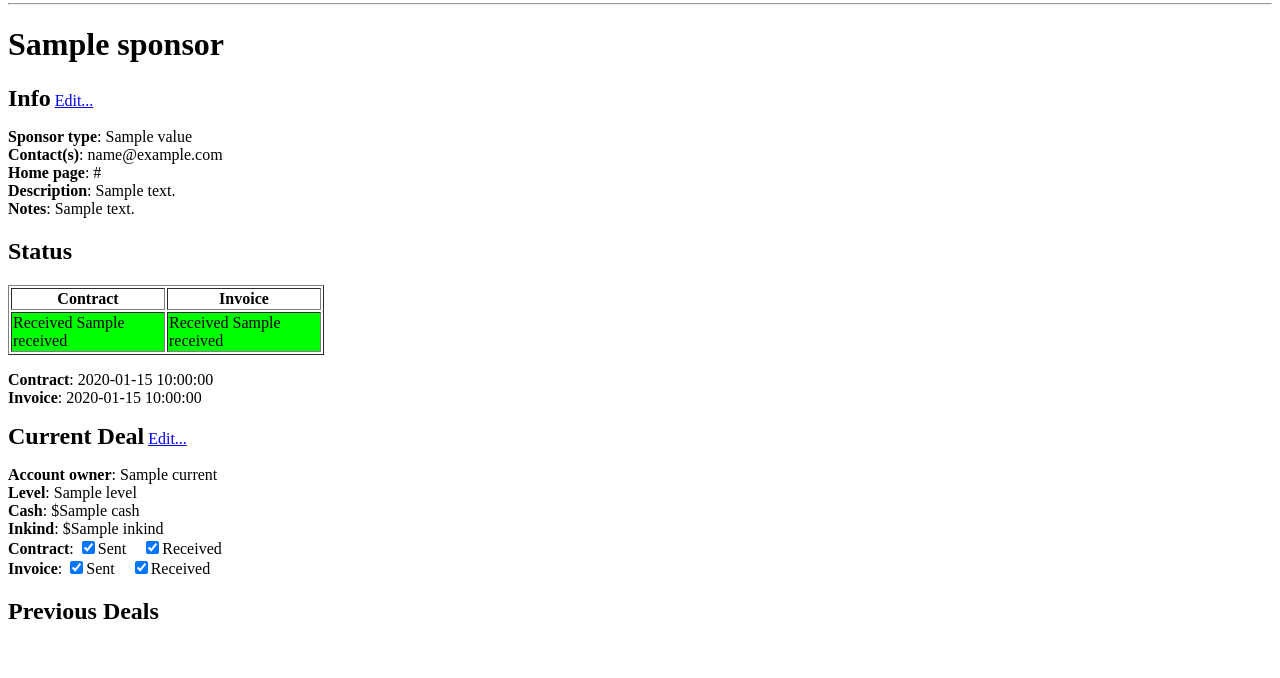
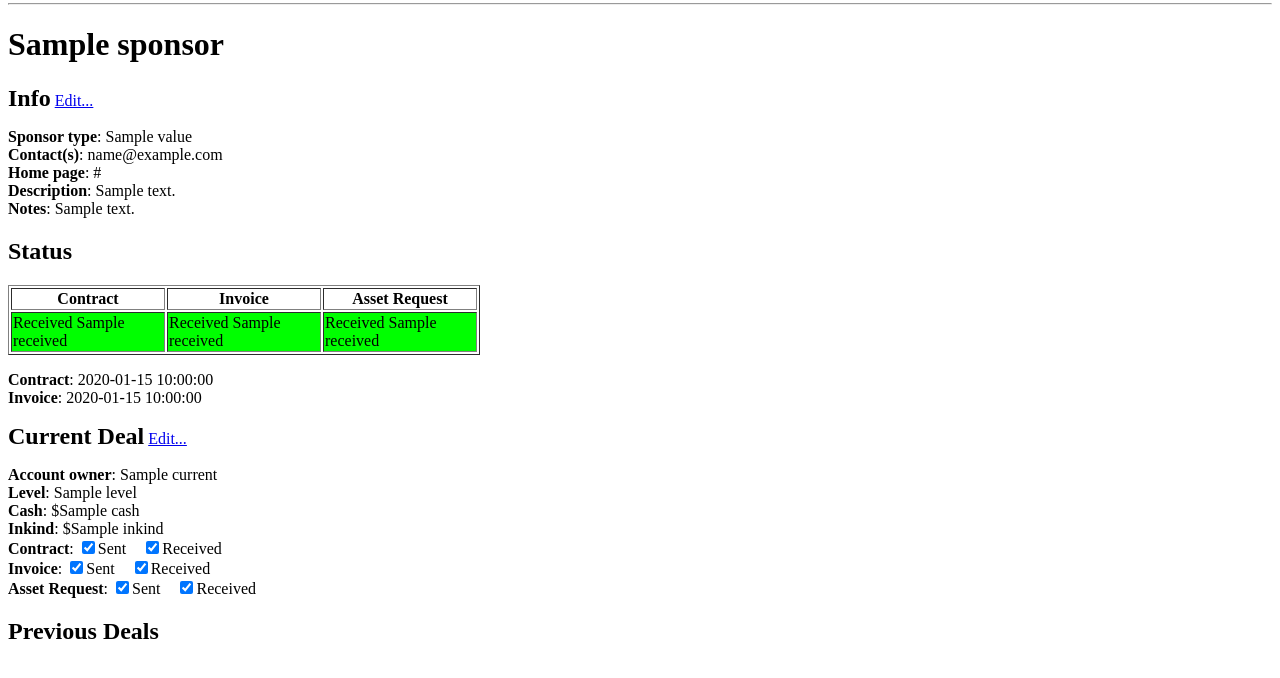
Before and after one commit to Auzzy/bfig-sponsor-tracker, a Flask app: template sponsortracker/dealtracker/templates/sponsor-info.html in a window 1280 px wide. Shown: the part 43-721 px from the top of the page. Run offline with Flask 2, Linux system fonts and the light colour scheme; the template is opened without the code that fills it: most values are stand-ins (such as "Sample title", 1, 10 or a date in 2020); parts of the project's set-up code (start-up, migrations or seed data) failed here and were passed over; some libraries are stand-ins or nearby versions.

Commit message:
Added support for asset requests, and fixed a bug that prevented you from unsetting deal level

```diff
--- a/sponsortracker/dealtracker/templates/sponsor-info.html
+++ b/sponsortracker/dealtracker/templates/sponsor-info.html
@@ -27,6 +27,7 @@ div.asset a:hover + a.removable, div.asset a.removable:hover {
 {% block content %}
 {% set contract = sponsor.current.contract %}
 {% set invoice = sponsor.current.invoice %}
+{% set asset_request = sponsor.current.asset_request %}
 
 <h1>{{ sponsor.name }}</h1>
 
@@ -86,6 +87,17 @@ div.asset a:hover + a.removable, div.asset a.removable:hover {
     </form>
 </div>
 
+<div>
+    <span style="font-weight:bold">Asset Request</span>:
+    <form id="asset-request-sent-form" style="display:inline;" action="{{ url_for('dealtracker.asset_request_sent', id=sponsor.id) }}" method="POST">
+        <input type="checkbox" name="{{ request_id }}" id="asset-request-sent" {% if asset_request.sent %}checked{% endif %} {% if not sponsor.level %}disabled{% endif %} />Sent
+    </form>
+    &nbsp;&nbsp;
+    <form id="asset-request-received-form" style="display:inline;" action="{{ url_for('dealtracker.asset_request_received', id=sponsor.id) }}" method="POST">
+        <input type="checkbox" name="{{ request_id }}" id="asset-request-received" {% if asset_request.received %}checked{% elif not asset_request.sent %}disabled{% endif %} />Received
+    </form>
+</div>
+
 {% if sponsor.deals[1:] %}
 <h2>Previous Deals</h2>
 {% for deal in sponsor.deals|sort(attribute="year", reverse=True) %}
@@ -129,6 +141,7 @@ div.asset a:hover + a.removable, div.asset a.removable:hover {
 {% block js %}
 {% set contract = sponsor.current.contract %}
 {% set invoice = sponsor.current.invoice %}
+{% set asset_request = sponsor.current.asset_request %}
 
 function submit_form(id) {
     var form = document.getElementById(id + "-form");
@@ -168,6 +181,10 @@ window.addEventListener('load', function() {
     datepickers["invoice-sent"] = setup_datepicker("invoice-sent");
     datepickers["invoice-received"] = setup_datepicker("invoice-received");
     {% if invoice.sent %}datepickers["invoice-received"].setMinDate(new Date('{{ invoice.sent.strftime("%Y-%m-%d") }}'));{% endif %}
+
+    datepickers["asset-request-sent"] = setup_datepicker("asset-request-sent");
+    datepickers["asset-request-received"] = setup_datepicker("asset-request-received");
+    {% if asset_request.sent %}datepickers["asset-request-received"].setMinDate(new Date('{{ asset_request.sent.strftime("%Y-%m-%d") }}'));{% endif %}
 });
 
 {% endblock %}
--- a/sponsortracker/dealtracker/templates/sponsor-status.html
+++ b/sponsortracker/dealtracker/templates/sponsor-status.html
@@ -1,10 +1,12 @@
 {% set contract = sponsor.current.contract %}
 {% set invoice = sponsor.current.invoice %}
+{% set asset_request = sponsor.current.asset_request %}
 
 <table border="1">
     <tr>
         <th style="width: 150px">Contract</th>
         <th style="width: 150px">Invoice</th>
+        <th style="width: 150px">Asset Request</th>
     </tr>
     <tr>
         {% if contract.received %}
@@ -19,7 +21,19 @@
 
         {% if invoice.received %}
         <td style="background-color: #00FF00;">Received {{ invoice.received }}</td>
+        {% elif invoice.sent %}
+        <td style="background-color: {% if invoice.overdue %}#FF0000;{% else %}#FFFF00;{% endif %}">Sent {{ invoice.sent }}</td>
         {% elif invoice.ready %}
+        <td style="background-color: #FF0000;">Ready to send</td>
+        {% else %}
+        <td>Not ready</td>
+        {% endif %}
+
+        {% if asset_request.received %}
+        <td style="background-color: #00FF00;">Received {{ asset_request.received }}</td>
+        {% elif asset_request.sent %}
+        <td style="background-color: {% if asset_request.overdue %}#FF0000;{% else %}#FFFF00;{% endif %}">Sent {{ asset_request.sent }}</td>
+        {% elif asset_request.ready %}
         <td style="background-color: #FF0000;">Ready to send</td>
         {% else %}
         <td>Not ready</td>
--- a/sponsortracker/model.py
+++ b/sponsortracker/model.py
@@ -50,10 +50,11 @@ class Sponsor(db.Model):
     def update(self, name=None, type_name=None, level_name=None, notes=None, link=None, description=None):
         self.name = name or self.name
         self.type_name = type_name or self.type_name
-        self.level_name = level_name or self.level_name
         self.notes = notes or self.notes
         self.link = link or self.link
         self.description = description or self.description
+        if level_name is not None:
+            self.level_name = None if level_name == "" else level_name
 
     def save_link(self, form):
         self.link = form.link.data or ""
@@ -134,6 +135,7 @@ class Deal(db.Model):
     inkind = db.Column(db.Integer)
     contract = db.relationship("Contract", uselist=False, cascade="all, delete-orphan", passive_updates=False, backref="deal")
     invoice = db.relationship("Invoice", uselist=False, cascade="all, delete-orphan", passive_updates=False, backref="deal")
+    asset_request = db.relationship("AssetRequest", uselist=False, cascade="all, delete-orphan", passive_updates=False, backref="deal")
 
     def __init__(self, sponsor_id, year, owner=None, cash=0, inkind=0):
         self.sponsor_id = sponsor_id
@@ -144,6 +146,7 @@ class Deal(db.Model):
 
         self.contract = Contract()
         self.invoice = Invoice()
+        self.asset_request = AssetRequest()
 
     def update(self, year=None, owner=None, cash=None, inkind=None):
         self.year = year or self.year
@@ -166,6 +169,19 @@ class Contract(db.Model):
         self.received = received
 
 class Invoice(db.Model):
+    id = db.Column(db.Integer, primary_key=True)
+    deal_id = db.Column(db.Integer, db.ForeignKey('deal.id'))
+    ready = db.Column(db.Boolean)
+    sent = db.Column(db.Date)
+    received = db.Column(db.Date)
+
+    def __init__(self, deal_id, ready=False, sent=None, received=None):
+        self.deal_id = deal_id
+        self.ready = ready
+        self.sent = sent
+        self.received = received
+
+class AssetRequest(db.Model):
     id = db.Column(db.Integer, primary_key=True)
     deal_id = db.Column(db.Integer, db.ForeignKey('deal.id'))
     ready = db.Column(db.Boolean)
```
Also changed, not shown: migrations/versions/6-asset-request.py (added, +48 -0 lines), sponsortracker/dealtracker/views.py (+11 -0 lines).
